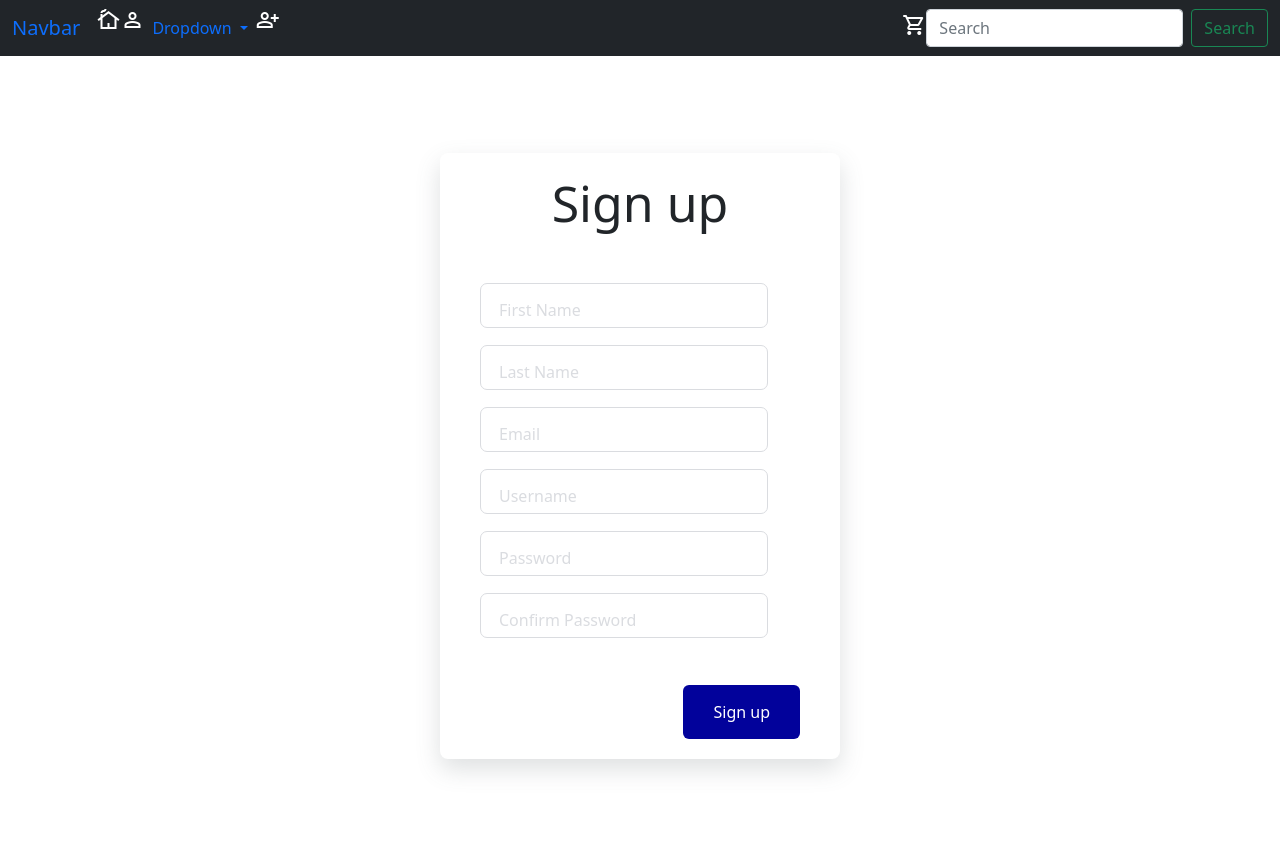
After one commit to traviicii/flask-ecommerce-site, a Flask app: page /signup in a window 1280 px wide. The commit adds this page. Run offline with Flask 3, Linux system fonts and the light colour scheme; some libraries are stand-ins or nearby versions.

Commit message:
added pages and styles

```diff
--- a/app/routes.py
+++ b/app/routes.py
@@ -7,4 +7,31 @@ from flask import render_template
 
 @app.route('/index')
 def index():
-    return render_template('index.html', title='Home')
+    return render_template('index.html')
+
+@app.route('/signup')
+def sign_up():
+    """sign up page
+
+    Returns:
+        form: takes new user info
+    """
+    return render_template('signup.html')
+
+@app.route('/signin')
+def signin():
+    """allows the user to sign in
+
+    Returns:
+        form: signs the user in
+    """
+    return render_template('signin.html')
+
+@app.route('/cart')
+def cart():
+    """shopping cart page
+
+    Returns:
+        _type_: shows the user their current items they have placed in their cart
+    """
+    return render_template('cart.html')
--- /dev/null
+++ b/app/static/main.css
@@ -0,0 +1,106 @@
+.signupFrm {
+    display: flex;
+    justify-content: center;
+    align-items: center;
+    height: 100vh;
+}
+
+
+.signinFrm {
+    display: flex;
+    justify-content: center;
+    align-items: center;
+    height: 100vh;
+}
+
+
+.form {
+    background-color: white;
+    width: 400px;
+    border-radius: 8px;
+    padding: 20px 40px;
+    box-shadow: 0 10px 25px rgba(92, 99, 105, .2);
+}
+
+.title {
+    font-size: 50px;
+    margin-bottom: 50px;
+}
+
+
+.inputContainer {
+    position: relative;
+    height: 45px;
+    width: 90%;
+    margin-bottom: 17px;
+}
+
+.input {
+    position: absolute;
+    top: 0px;
+    left: 0px;
+    height: 100%;
+    width: 100%;
+    border: 1px solid #DADCE0;
+    border-radius: 7px;
+    font-size: 16px;
+    padding: 0 20px;
+    outline: none;
+    background: none;
+    z-index: 1;
+}
+
+::placeholder {
+    color: transparent;
+}
+
+.label {
+    position: absolute;
+    top: 15px;
+    left: 15px;
+    padding: 0 4px;
+    background-color: white;
+    color: #DADCE0;
+    font-size: 16px;
+    transition: 0.5s;
+    z-index: 0;
+}
+
+.submitBtn {
+    display: block;
+    margin-left: auto;
+    padding: 15px 30px;
+    border: none;
+    background-color: rgb(2, 2, 155);
+    color: white;
+    border-radius: 6px;
+    cursor: pointer;
+    font-size: 16px;
+    margin-top: 30px;
+}
+
+.submitBtn:hover {
+    background-color: blue;
+    transform: translateY(-2px);
+}
+
+.input:focus + .label {
+    top: -7px;
+    left: 3px;
+    z-index: 10;
+    font-size: 14px;
+    font-weight: 600;
+    color: blue;
+  }
+
+  .input:focus {
+    border: 2px solid blue;
+  }
+
+  .input:not(:placeholder-shown)+ .label {
+    top: -7px;
+    left: 3px;
+    z-index: 10;
+    font-size: 14px;
+    font-weight: 600;
+  }
--- a/app/templates/base.html
+++ b/app/templates/base.html
@@ -8,6 +8,14 @@
 <link rel="stylesheet" href="https://cdnjs.cloudflare.com/ajax/libs/twitter-bootstrap/5.1.0/css/bootstrap.min.css">
 <link rel="stylesheet" href="https://cdnjs.cloudflare.com/ajax/libs/font-awesome/5.15.4/css/all.min.css">
 <link rel="stylesheet" href="assets/css/style.css">
+<link rel="stylesheet" href="{{ url_for('static', filename='main.css') }}">
+<!--lines 12,13,14,15, are all needed for google icons-->
+<link rel="stylesheet" href="https://fonts.googleapis.com/css2?family=Material+Symbols+Outlined:opsz,wght,FILL,GRAD@20..48,100..700,0..1,-50..200" />
+<link rel="stylesheet" href="https://fonts.googleapis.com/css2?family=Material+Symbols+Outlined:opsz,wght,FILL,GRAD@20..48,100..700,0..1,-50..200" />
+<link rel="stylesheet" href="https://fonts.googleapis.com/css2?family=Material+Symbols+Outlined:opsz,wght,FILL,GRAD@20..48,100..700,0..1,-50..200" />
+<link rel="stylesheet" href="https://fonts.googleapis.com/css2?family=Material+Symbols+Outlined:opsz,wght,FILL,GRAD@20..48,100..700,0..1,-50..200" />
+
+
 <title>Ecommerce</title>
 </head>
 <body>
--- a/app/templates/nav.html
+++ b/app/templates/nav.html
@@ -1,3 +1,62 @@
 {% block content %}
+<nav class="navbar bg-dark navbar-expand-lg bg-body-tertiary" data-bs-theme="dark">
+    <div class="container-fluid">
+        <a class="navbar-brand" href="#">Navbar</a>
+        <button class="navbar-toggler" type="button" data-bs-toggle="collapse" data-bs-target="#navbarSupportedContent"
+            aria-controls="navbarSupportedContent" aria-expanded="false" aria-label="Toggle navigation">
+            <span class="navbar-toggler-icon"></span>
+        </button>
+        <div class="collapse navbar-collapse" id="navbarSupportedContent">
+            <ul class="navbar-nav me-auto mb-2 mb-lg-0">
+                <span class="material-symbols-outlined" style="color: white;">
+                    cottage
+                    <!--goes back to home-->
+                </span>
+                <li class="nav-item">
+                    <a href="{{ url_for('signin') }}">
+                        <span class="material-symbols-outlined" style="color: white;">
+                            person
+                            <!--goes to sign in-->
+                        </span>
+                    </a>
+                </li>
+                <li class="nav-item dropdown">
+                    <a class="nav-link dropdown-toggle" href="#" role="button" data-bs-toggle="dropdown"
+                        aria-expanded="false">
+                        Dropdown
+                    </a>
+                    <ul class="dropdown-menu">
+                        <li><a class="dropdown-item" href="#">Action</a></li>
+                        <li><a class="dropdown-item" href="#">Another action</a></li>
+                        <li>
+                            <hr class="dropdown-divider">
+                        </li>
+                        <li><a class="dropdown-item" href="#">Something else here</a></li>
+                    </ul>
+                </li>
+                <a href="/signup">
+                    <span class="material-symbols-outlined" style="color: white;">
+                        person_add
+                        <!--goes to sign up-->
+                    </span>
+                </a>
+            </ul>
+            <a href="{{ url_for('cart') }}">
+                <span class="material-symbols-outlined" style="color:white;">
+                    shopping_cart
+                    <!--goes to shopping cart html-->
+                </span>
+            </a>
+
+
+            <form class="d-flex" role="search">
+                <input class="form-control me-2" type="search" placeholder="Search" aria-label="Search">
+                <button class="btn btn-outline-success" type="submit">Search</button>
+            </form>
+        </div>
+    </div>
+</nav>
+
+
 
 {% endblock %}
--- /dev/null
+++ b/app/templates/signup.html
@@ -0,0 +1,45 @@
+{% extends 'base.html'%}
+
+{% block content %}
+<div class="signupFrm">
+    <form action="" class="form">
+        <h1 class="title" style="text-align: center;">Sign up</h1>
+
+        <div class="inputContainer">
+            <input type="text" class="input" placeholder="a">
+            <label for="" class="label">First Name</label>
+        </div>
+
+        <div class="inputContainer">
+            <input type="text" class="input" placeholder="a">
+            <label for="" class="label">Last Name</label>
+        </div>
+
+        <div class="inputContainer">
+            <input type="text" class="input" placeholder="a">
+            <label for="" class="label">Email</label>
+        </div>
+
+        <div class="inputContainer">
+            <input type="text" class="input" placeholder="a">
+            <label for="" class="label">Username</label>
+        </div>
+
+        <div class="inputContainer">
+            <input type="text" class="input" placeholder="a">
+            <label for="" class="label">Password</label>
+        </div>
+
+        <div class="inputContainer">
+            <input type="text" class="input" placeholder="a">
+            <label for="" class="label">Confirm Password</label>
+        </div>
+        <div style="display:flex; justify-content: center;">
+            <input type="submit" class="submitBtn" value="Sign up">
+        </div>
+    </form>
+</div>
+
+
+
+{% endblock %}
--- a/config.py
+++ b/config.py
@@ -3,3 +3,6 @@ import os
 class Config():
     FLASK_APP = os.environ.get('FLASK_APP')
     FLASK_ENV = os.environ.get('FLASK_ENV')
+    #SECRET_KEY = os.environ.get('SECRET_KEY')
+    SQLALCHEMY_DATABASE_URI = os.environ.get('DATABASE_URL')
+    SQLALCHEMY_TRACK_MODIFICATIONS = False
```
Also changed, not shown: app/templates/cart.html (added, +9 -0 lines), app/templates/signin.html (added, +22 -0 lines), 1 other file.
